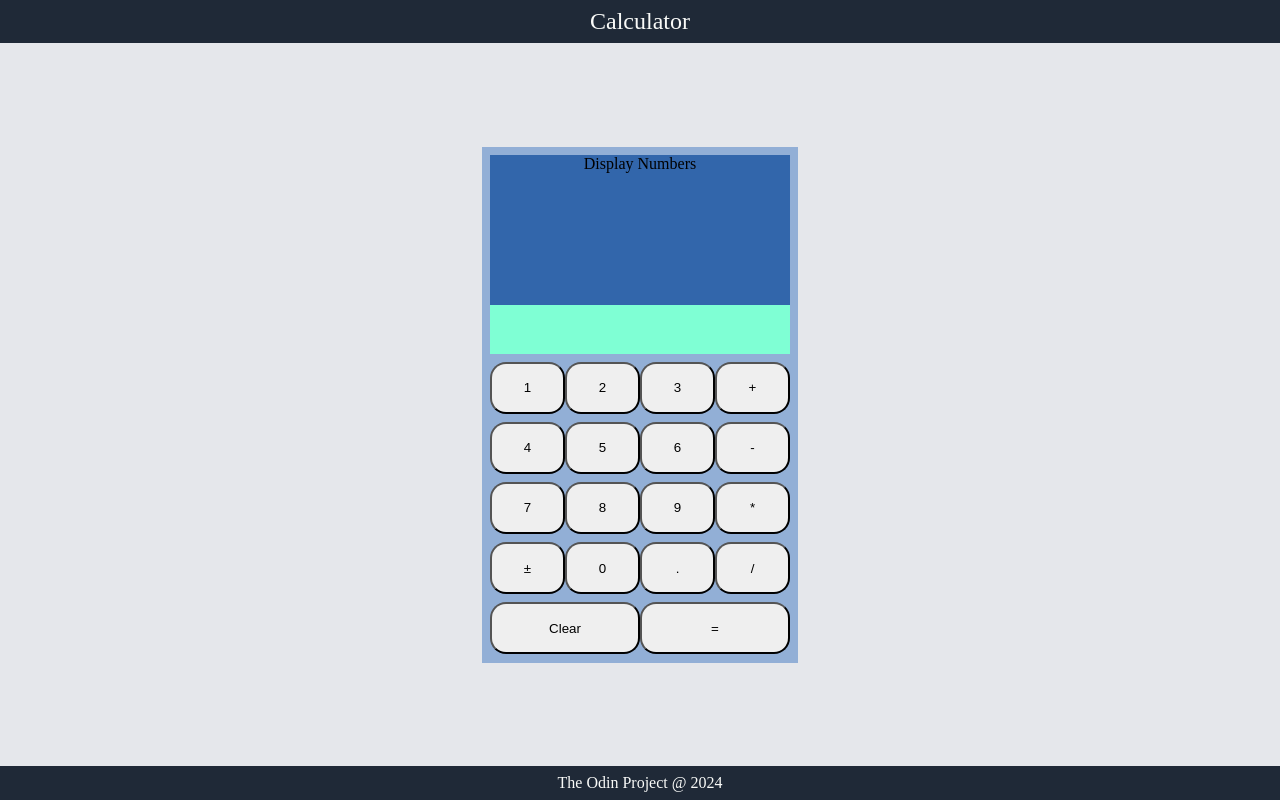
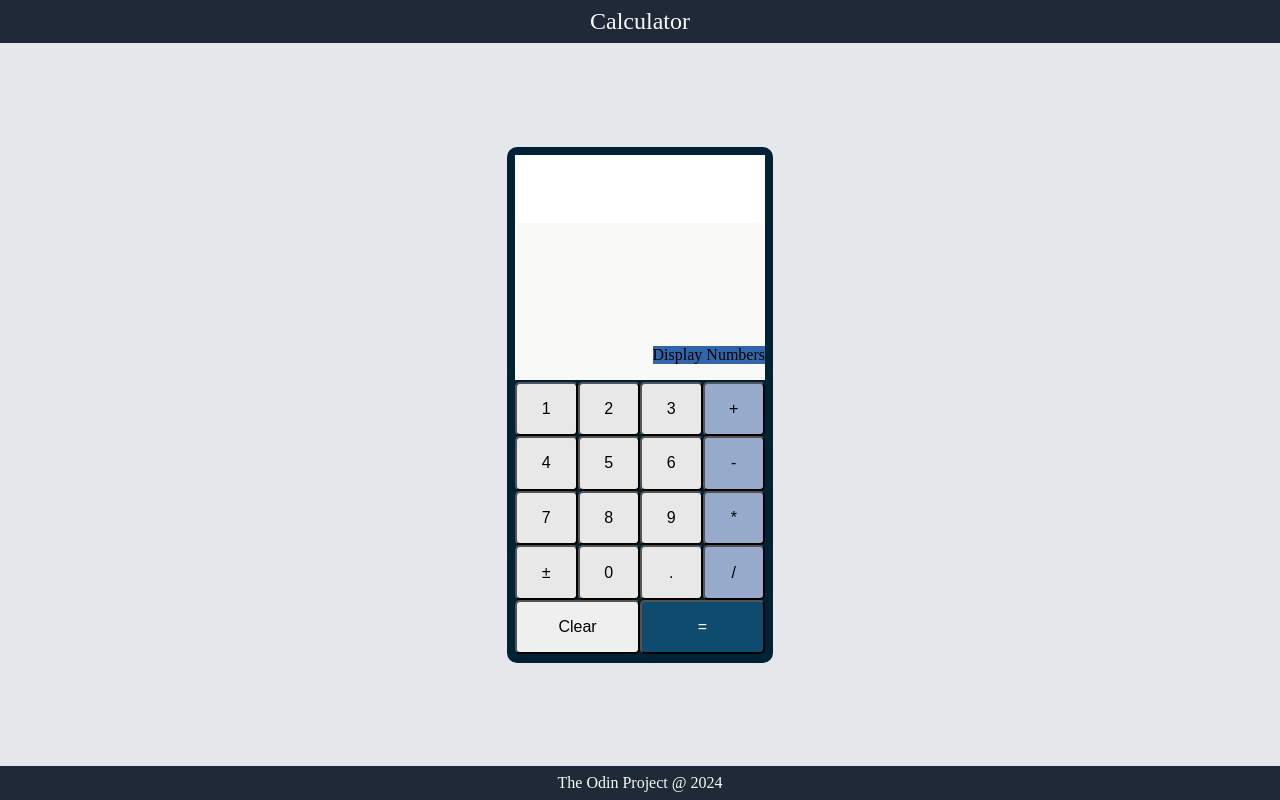
Before and after one commit to marsha94/Calculator, a plain HTML site: page index.html in a window 1280 px wide. Drawn offline with Linux system fonts and the light colour scheme.

Commit message:
Update calculator styling and button colors

```diff
--- a/index.html
+++ b/index.html
@@ -13,28 +13,28 @@
       <section>
         <div class="calc-container">
           <div class="top">
+            <input type="text" />
             <div class="display">Display Numbers</div>
-            <input type="text" />
           </div>
           <div class="buttons">
-            <button>1</button>
-            <button>2</button>
-            <button>3</button>
+            <button class="btn-color1">1</button>
+            <button class="btn-color1">2</button>
+            <button class="btn-color1">3</button>
             <button class="operator">+</button>
-            <button>4</button>
-            <button>5</button>
-            <button>6</button>
+            <button class="btn-color1">4</button>
+            <button class="btn-color1">5</button>
+            <button class="btn-color1">6</button>
             <button class="operator">-</button>
-            <button>7</button>
-            <button>8</button>
-            <button>9</button>
+            <button class="btn-color1">7</button>
+            <button class="btn-color1">8</button>
+            <button class="btn-color1">9</button>
             <button class="operator">*</button>
-            <button>±</button>
-            <button>0</button>
-            <button>.</button>
+            <button class="btn-color1">±</button>
+            <button class="btn-color1">0</button>
+            <button class="btn-color1">.</button>
             <button class="operator">/</button>
             <button class="btn-bigger">Clear</button>
-            <button class="btn-bigger">=</button>
+            <button class="btn-bigger btn-color">=</button>
           </div>
         </div>
       </section>
--- a/stylesheet.css
+++ b/stylesheet.css
@@ -33,34 +33,39 @@ footer {
 }
 
 .calc-container {
-  background-color: #92afd6;
+  background-color: #012235;
   padding: 8px;
-  width: 300px;
+  width: 250px;
   height: 500px;
   display: flex;
   flex-direction: column;
+  border-radius: 10px;
+  gap: 2px;
 }
 
 input {
-  background-color: aquamarine;
   width: 100%;
   padding: 0;
   margin: 0;
   border: 0;
   flex-grow: 0.25;
   text-align: right;
+  font-size: 24px;
 }
 
 .top {
   flex-grow: 1;
   display: flex;
   flex-direction: column;
+  justify-content: space-between;
+  background-color: #f9faf8;
 }
 
 .display {
   background-color: #3266ab;
-  flex-grow: 1;
-  width: 100%;
+  align-self: flex-end;
+  margin-bottom: 16px;
+  font-size: 16px;
 }
 
 .buttons {
@@ -72,12 +77,25 @@ input {
 button {
   padding: 0;
   margin: 0px;
-  margin-top: 8px;
-  border-radius: 16px;
   flex-basis: calc(100% / 4);
   box-sizing: border-box;
+  font-size: 16px;
+  border-radius: 5px;
 }
 
 .btn-bigger {
   flex-grow: 1;
 }
+
+.btn-color {
+  background-color: #19689696;
+  color: white;
+}
+
+.btn-color1 {
+  background-color: #e8e8e8;
+}
+
+.operator {
+  background-color: #97aacb;
+}
```
